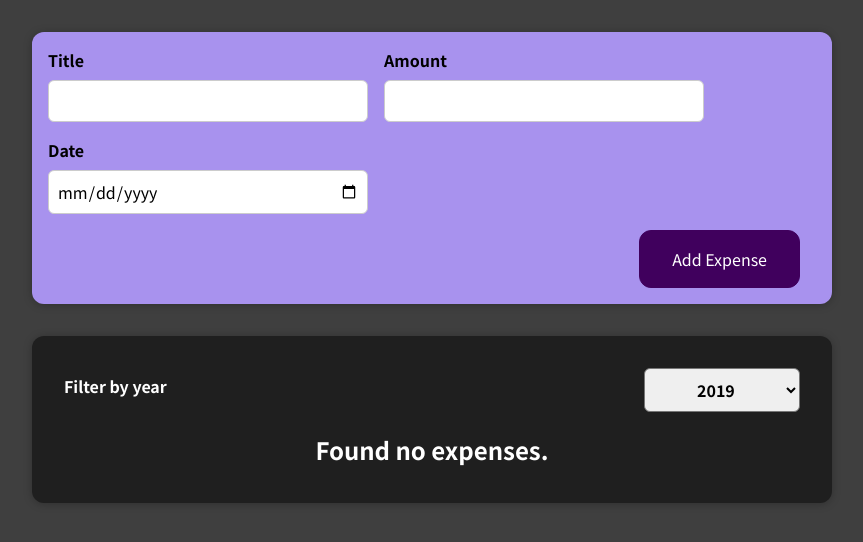
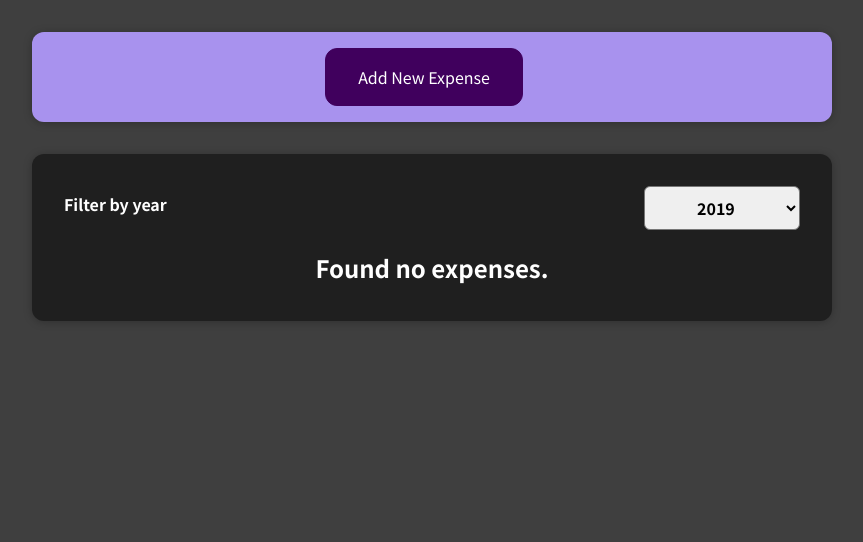
Before and after one commit to Maks-At/react-complete-guide, a React (Create React App) app: page / in a window 1280 px wide. Shown: the top 542 px of the page, without its empty margins (208-1071 px from the left). Built offline with nearby package versions, Linux system fonts and the light colour scheme.

Commit message:
Assignment #4

```diff
--- a/src/components/NewExpense/ExpenseForm.js
+++ b/src/components/NewExpense/ExpenseForm.js
@@ -56,6 +56,10 @@ const ExpenseForm = (props) => {
     setEnteredDate("");
   };
 
+  const cancelBtnHandler = () => {
+    props.onCancel();
+  }
+
   return (
     <form onSubmit={submitHandler}>
       <div className="new-expense__controls">
@@ -89,6 +93,7 @@ const ExpenseForm = (props) => {
         </div>
       </div>
       <div className="new-expense__actions">
+        <button type="button" onClick={cancelBtnHandler}>Cancel</button>
         <button type="submit">Add Expense</button>
       </div>
     </form>
--- a/src/components/NewExpense/NewExpense.js
+++ b/src/components/NewExpense/NewExpense.js
@@ -1,18 +1,37 @@
 import "./NewExpense.css";
 import ExpenseForm from "./ExpenseForm";
+import { useState } from "react";
 
 const NewExpense = (props) => {
+  const [isNewExpense, setNewExpenseState] = useState(false);
   const saveExpenseDataHandler = (enteredExpenseData) => {
     const expenseData = {
       ...enteredExpenseData,
       id: Math.random().toString(),
     };
     props.onAddExpense(expenseData);
+    setNewExpenseState(false);
   };
+
+  const cancelNewExpenseHandler = () => {
+    setNewExpenseState(false);
+  }
+
+  const addNewExpenseHandler = () => {
+    setNewExpenseState(true);
+  }
+
+  if (!isNewExpense) {
+    return (
+      <div className="new-expense">
+        <button onClick={addNewExpenseHandler}>Add New Expense</button>
+      </div>
+    );
+  }
 
   return (
     <div className="new-expense">
-      <ExpenseForm onSaveExpenseData={saveExpenseDataHandler} />
+      <ExpenseForm onSaveExpenseData={saveExpenseDataHandler} onCancel={cancelNewExpenseHandler}/>
     </div>
   );
 };
```
